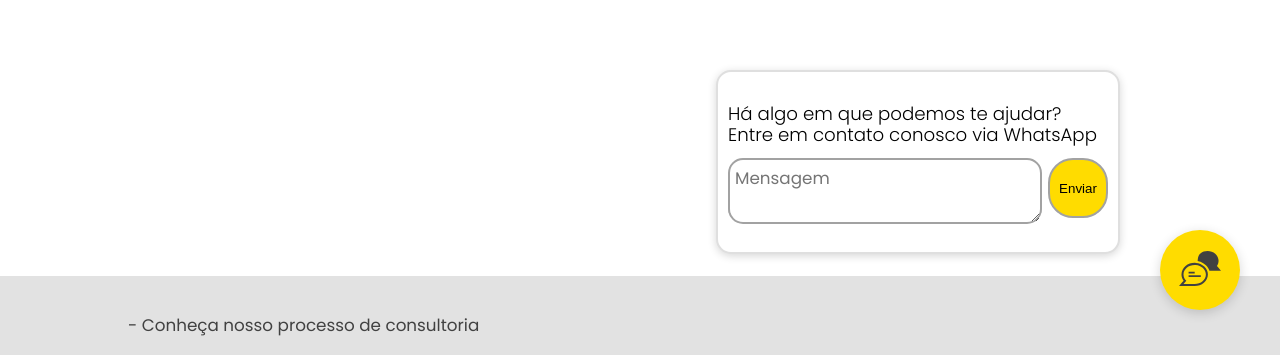
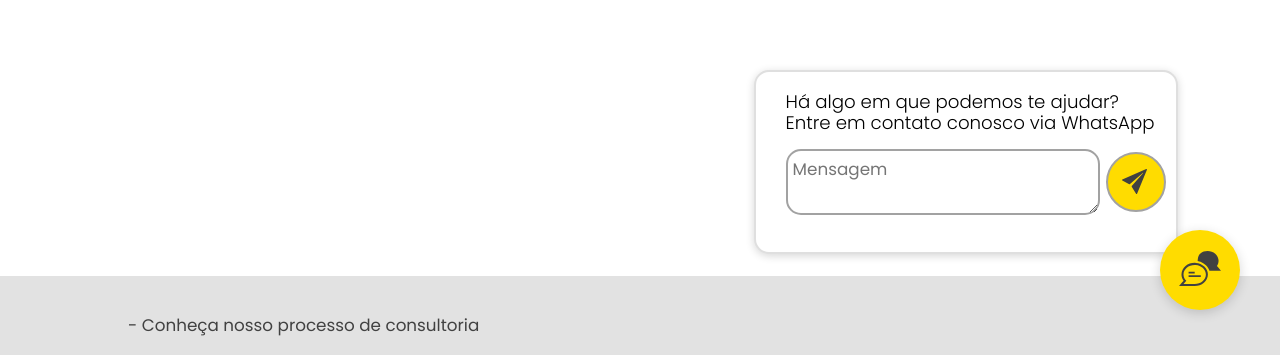
Before and after one commit to citi-onboarding/Elementus-Jr, a React (Create React App) app in the folder client/: page / in a window 1280 px wide. Both pictures are taken after a click on the button 1200 px from the left and 696 px from the top of the page. Shown: the part 426-781 px from the top of the page. Built offline with nearby package versions, Linux system fonts and the light colour scheme; no server answers.

Commit message:
Bugfix( Funcionalidade do WhatsApp completa! )

```diff
--- a/client/src/components/Widget/Widget.css
+++ b/client/src/components/Widget/Widget.css
@@ -8,7 +8,15 @@
     z-index: 2;
 }
 
+.backgroundWidgetDesactived{
+    display: none;
+}
+
 .buttonWidget{
+    position: fixed;
+    z-index: 3;
+    bottom: 0;
+    right: 0;
     margin: 5vw 5vh;
     background-color:#FFDC00;
     box-shadow: 0px 3px 12px #00000029;
@@ -17,25 +25,55 @@
     width: 80px;
     height: 80px;
     border-radius: 100px;
+    outline: none;
 }
 
 .widgetTextBox{
+    position: fixed;
+    bottom: 0;
+    right: 0;
     display: flex;
     flex-direction: column;
     background-color: white;
     width: 380px;
     height: 140px;
-    padding: 20px 10px;
+    padding: 20px 30px;
     box-shadow: 0px 2px 8px #00000029;
     border: 2px solid #DFDFDF;
     border-radius: 15px;
     opacity: 1;
     margin-bottom: 15vh;
+    margin-right: 8vw;
+    z-index: 3;
+    padding-right: 10px;
+    transition: 0.3s;
+}
+
+.widgetTextBoxDesactived{
+    position: fixed;
+    bottom: 0;
+    right: 0;
+    display: flex;
+    flex-direction: column;
+    background-color: white;
+    width: 380px;
+    height: 140px;
+    padding: 20px 30px;
+    box-shadow: 0px 2px 8px #00000029;
+    border: 2px solid #DFDFDF;
+    border-radius: 15px;
+    opacity: 0;
+    margin-bottom: 15vh;
+    margin-right: 8vw;
+    z-index: -1;
+    padding-right: 10px;
+    transition: 0.3s;
 }
 
 .TituloTextBox{
     font-size: 1.3rem;
     font-weight: 300;
+    margin-top: 0;
 }
 
 .MsgTextBox{
@@ -44,20 +82,30 @@
     opacity: 1;
     padding: 5px 5px;
     width: 300px;
+    outline: none;
 }
 
 .Msg-Button-Textbox{
     display: flex;
     justify-content: space-between;
+    align-items: center;
 }
 
 .ButtonTextBox{
-    border: none;
-    border-radius: 25px;
+    border-radius: 30px;
     width: 60px;
     height: 60px;
     background-color: #FFDC00;
     border: 2px solid #A2A2A2;
+    cursor: pointer;
+    outline: none;
+}
+
+.img-button-enviar{
+    width: 25px;
+    height: 25px;
+    padding-right: 3px;
+    padding-top: 3px;
 }
 
 @media only screen and (max-width: 700px){
@@ -66,4 +114,36 @@
         width: 65px;
         height: 65px;
     }
+
+    .widgetTextBox{
+        width: 70vw;
+        height: 15vh;
+        padding: 20px 30px;
+        margin-bottom: 150px;
+    }
+
+    .widgetTextBoxDesactived{
+        width: 70vw;
+        height: 15vh;
+        padding: 20px 30px;
+        margin-bottom: 150px;
+        opacity: 0;
+        z-index: -1;
+    }
+
+    .TituloTextBox{
+        font-size: 0.9rem;
+    }
+
+    .ButtonTextBox{
+        width: 45px;
+        height: 45px;
+    }
+
+    .MsgTextBox{
+        opacity: 1;
+        padding: 5px 5px;
+        width: 50vw;
+        height: 6vh;
+    }
 }
--- a/client/src/components/Widget/Widget.jsx
+++ b/client/src/components/Widget/Widget.jsx
@@ -1,29 +1,39 @@
-import React, {useState} from "react";
+import React, {useState, useEffect} from "react";
 import "./Widget.css";
 import chatbox from "./conversation.svg"
+import enviar from "./send.svg";
 
 function Widget(){
     const number = "558192500616";
     const [msg, setMsg] = useState("");
+    const [widget, setWidget] = useState("widgetTextBoxDesactived");
+    const [background, setBackground] = useState("backgroundWidgetDesactived");
     const target = `https://api.whatsapp.com/send?phone=${encodeURIComponent(number)}&text=${encodeURIComponent(msg)}`;
+    const backgroundWidget = document.getElementsByClassName("backgroundWidgetDesactived");
+
+    useEffect(()=>{
+        backgroundWidget[0].addEventListener("click", ()=>{setWidget("widgetTextBoxDesactived")}, false);
+    }, []);
+
 
     const SalvarMensagem = (e)=>{
         setMsg(e.target.value)
     };
 
     return(
-        <div className="backgroundWidget">
-            <div className="widgetTextBox">
+        <section>
+            <div className={background}></div>
+            <div className={widget}>
                     <h1 className="TituloTextBox">Há algo em que podemos te ajudar? Entre em contato conosco via WhatsApp</h1>
                     <div className="Msg-Button-Textbox">
                         <textarea onChange={SalvarMensagem} className="MsgTextBox" placeholder="Mensagem"></textarea>
                         <button onClick={()=> window.open(target)} className="ButtonTextBox">
-                        Enviar
+                            <img className="img-button-enviar" src={enviar} alt="imagem de envio da mensagem"/>
                         </button>
                     </div>
                 </div>
-            <button className="buttonWidget" /*onClick={()=> window.open(target)}*/> <img src={chatbox} alt=""/> </button>
-        </div>
+                <button className="buttonWidget" onClick={()=> [setWidget("widgetTextBox"), setBackground("backgroundWidget")]}> <img src={chatbox} alt=""/> </button>
+        </section>
     )
 };
 
```
Also changed, not shown: client/src/components/Widget/send.svg (added). Lines whose indentation alone changed are shown as unchanged.
